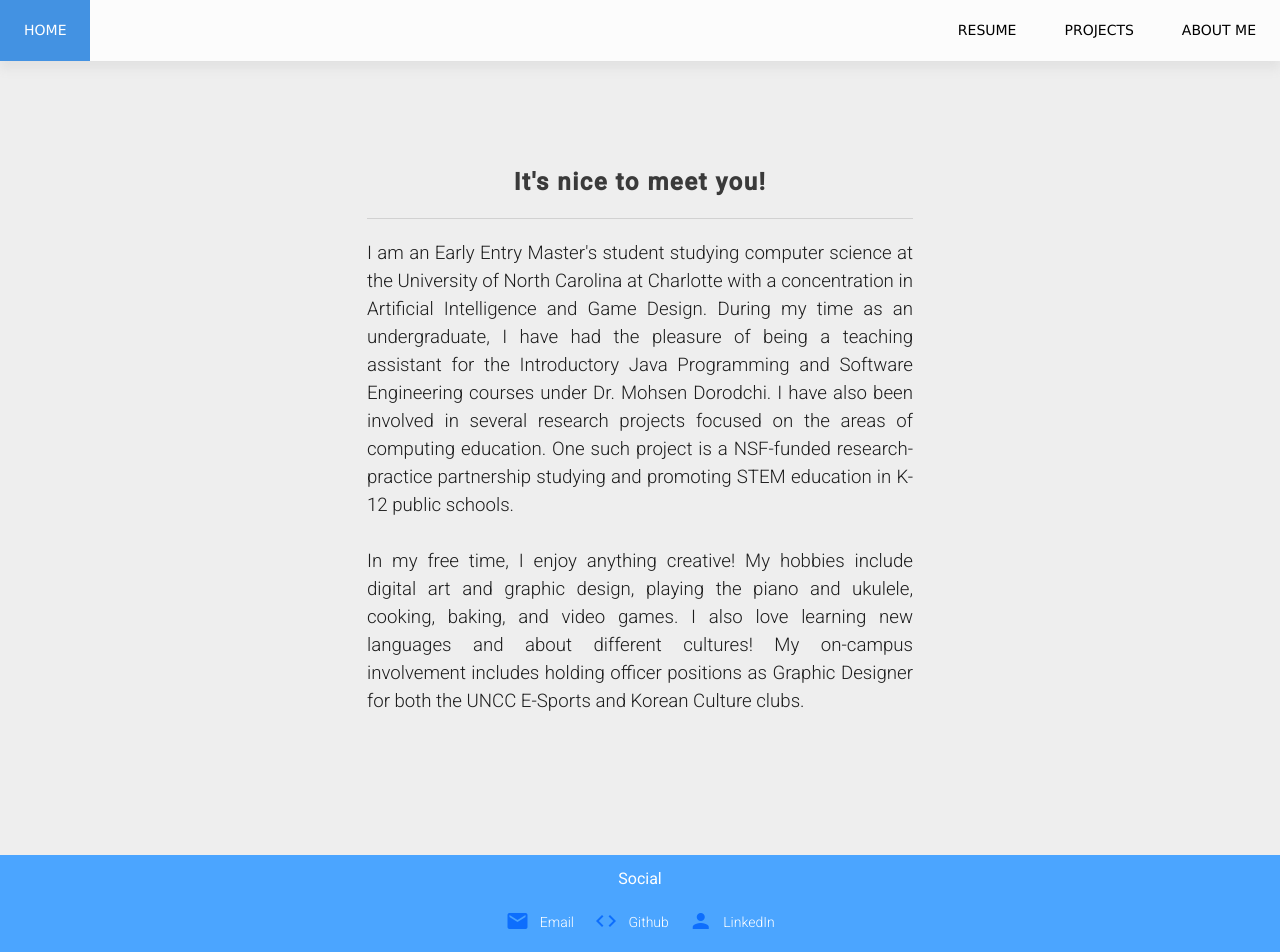
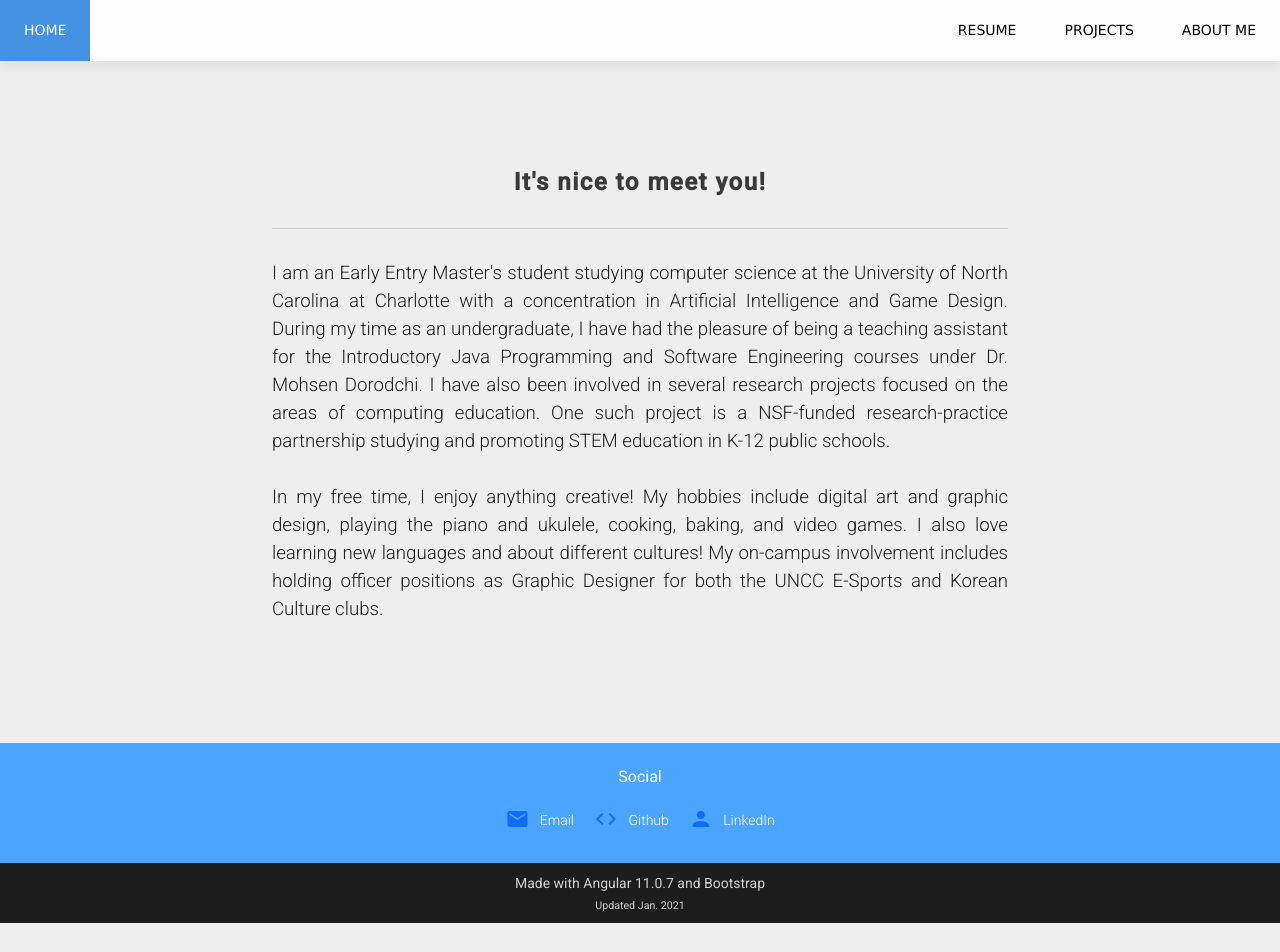
Before and after one commit to abenedi4/abenedi4.github.io, an Angular app: page /aboutme in a window 1280 px wide. Shown: the top 952 px of the page. After the commit the page ends 923 px from the top, so only its background shows below. Built offline with nearby package versions, Linux system fonts and the light colour scheme.

Commit message:
Adjusted footer styling

```diff
--- a/src/app/aboutme/aboutme.component.html
+++ b/src/app/aboutme/aboutme.component.html
@@ -1,9 +1,9 @@
-<div class="container first" style="margin-bottom: 100px;">
+<div class="container first" style="margin-bottom: 80px;">
     <div class="row">
-        <div class="col-3"></div>
-        <div class="col-6" style="margin-top: 50px;">
+        <div class="col-2"></div>
+        <div class="col-8" style="margin-top: 50px;">
             <h1>It's nice to meet you!</h1>
-            <mat-divider style="margin: 20px 0"></mat-divider>
+            <mat-divider style="margin: 30px 0"></mat-divider>
             <p>I am an Early Entry Master's student
                 studying computer science at the University of North Carolina at Charlotte with a
                 concentration in Artificial Intelligence and Game Design. During my time as an undergraduate, I have had the pleasure of
@@ -39,6 +39,6 @@
 
         </div>
 
-        <div class="col-3"></div>
+        <div class="col-2"></div>
     </div>
 </div>
--- a/src/app/footer/footer.component.css
+++ b/src/app/footer/footer.component.css
@@ -26,5 +26,16 @@
     bottom:0;
     width: 100%;
     margin:0;
-    height: 100px;
+    height: 120px;
 }
+
+.footer2 {
+    background-color:rgb(29, 29, 29);
+    position:relative;
+
+    left:0;
+    bottom:0;
+    width: 100%;
+    margin:0;
+    height: 60px;
+}
--- a/src/app/footer/footer.component.html
+++ b/src/app/footer/footer.component.html
@@ -2,11 +2,11 @@
     <div style="
     text-align: center;
     color: white;
-    padding-top: 10px;">
+    padding-top: 20px;">
 
         <h3>Social</h3>
-
-        <a href="mailto:abenedi4@uncc.edu" target="_blank" matTooltip="Send me an email!"
+        <div>
+            <a href="mailto:abenedi4@uncc.edu" target="_blank" matTooltip="Send me an email!" matTooltipPosition="above"
             aria-label="Send an email">
                 <span>
                     <span class="material-icons">
@@ -18,7 +18,7 @@
                 </span>
             </a>
 
-        <a href="https://github.com/abenedi4" target="_blank" matTooltip="Check out my Github page!"
+            <a href="https://github.com/abenedi4" target="_blank" matTooltip="Check out my Github page!" matTooltipPosition="above"
             aria-label="Link to Github">
                 <span>
                     <span class="material-icons" style="padding-left: 20px;">
@@ -30,7 +30,7 @@
                 </span>
             </a>
 
-        <a href="https://www.linkedin.com/in/abenedi4/" target="_blank" matTooltip="Connect with me on LinkedIn!"
+            <a href="https://www.linkedin.com/in/abenedi4/" target="_blank" matTooltip="Connect with me on LinkedIn!" matTooltipPosition="above"
             aria-label="Go to LinkedIn Page">
                 <span>
                     <span class="material-icons" style="padding-left: 20px;">
@@ -41,6 +41,20 @@
                     <span style="font-weight: lighter; color:white">LinkedIn</span>
                 </span>
             </a>
+        </div>
+
+    </div>
+
+
+</div>
+<div class="footer2" style="width: 100%;">
+    <div style="
+    text-align: center;
+    color: rgb(209, 209, 209);
+    padding-top: 10px;">
+
+      <span>Made with Angular 11.0.7 and Bootstrap</span><br>
+      <span style="font-size: 8pt">Updated Jan. 2021</span>
 
 
     </div>
```
Also changed, not shown: 5 other files (tests, documents, lock files or other folders). Lines whose indentation alone changed are shown as unchanged.
